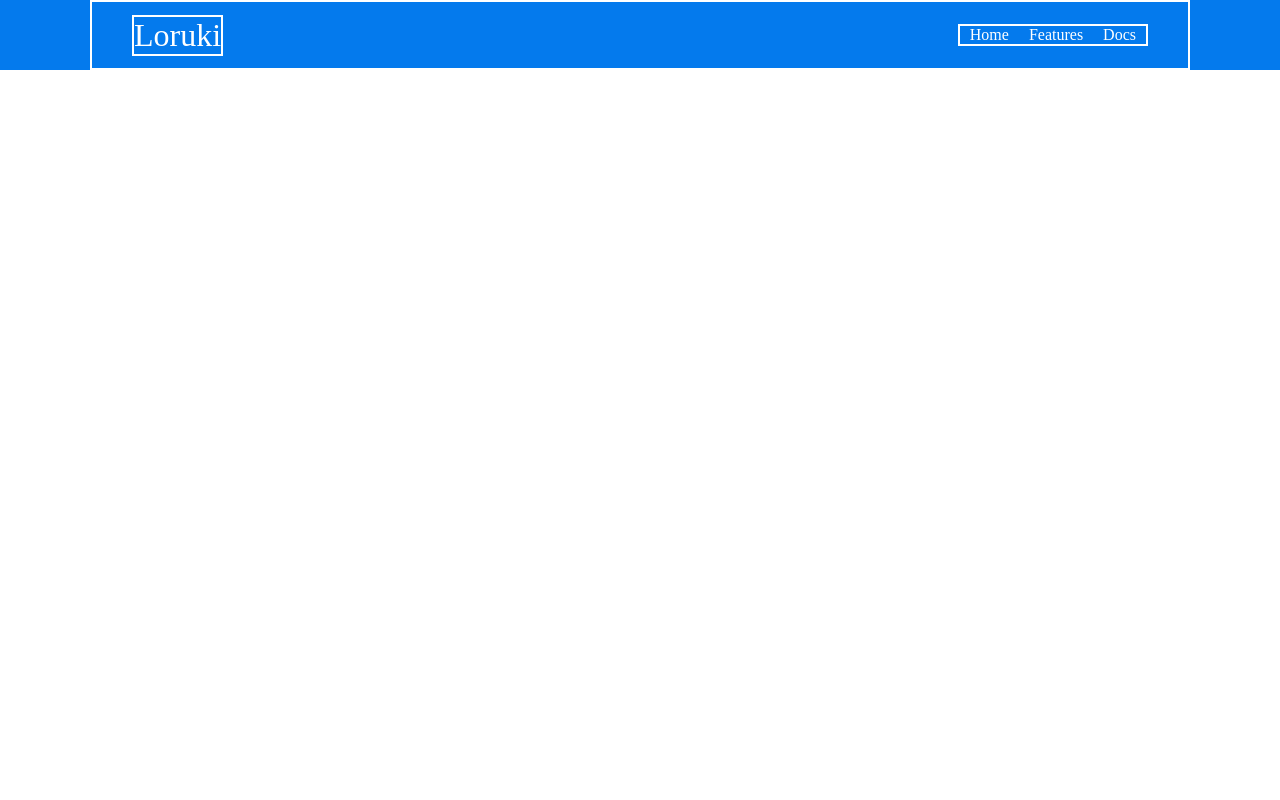
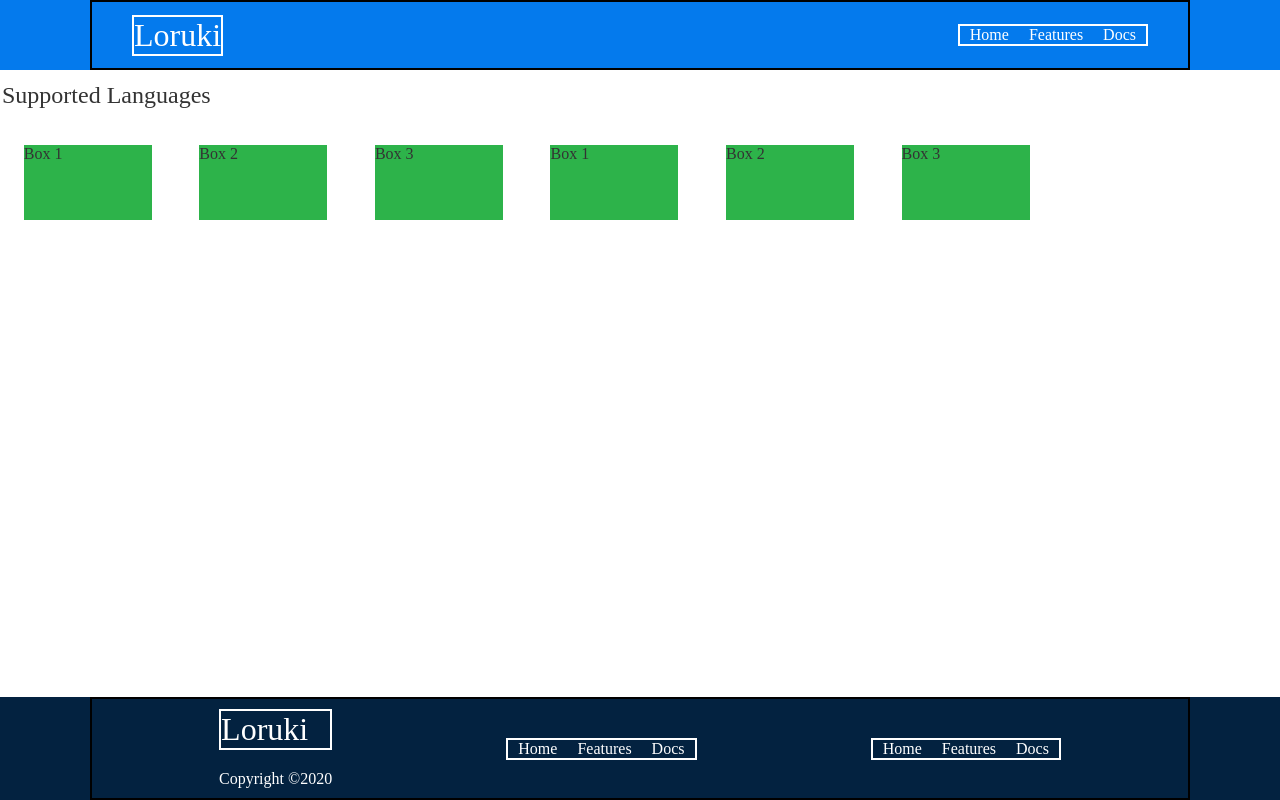
Before and after one commit to dpillai/cloud-hosting-landing-page, a plain HTML site: page index.html in a window 1280 px wide. Drawn offline with Linux system fonts and the light colour scheme.

Commit message:
Footer added

```diff
--- a/css/styles.css
+++ b/css/styles.css
@@ -40,7 +40,7 @@ img {
 .navbar .flex{
     justify-content:space-between;
 }
-.navbar ul {
+ul {
     display: flex;
     justify-content: end;
 }
@@ -48,7 +48,7 @@ img {
     color: white;
 }
 .container{
-    border: 2px solid white;
+    border: 2px solid black;
     max-width: 1100px;
     margin: 0 auto;
     padding: 0 40px;
@@ -60,3 +60,26 @@ img {
     align-items: center;
     height: 100%;
 }
+
+footer {
+    position: fixed;
+    bottom: 0;
+    width: 100%;
+    background-color: #032240;
+    color: white;
+ }
+footer a {
+    color: white;
+}
+footer .flex{
+    justify-content: space-around;
+    align-items: center;
+
+}
+.box {
+    background: #2db34a;
+    float: left;
+    margin: 1.858736059%;
+    width: 10%;
+    height: 75px;
+}
--- a/index.html
+++ b/index.html
@@ -22,6 +22,39 @@
 
         </div>
     </div>
+    <section id="languages">
+        <div>
+            <h2>Supported Languages</h2>
+            <div class="box-set">
+                <figure class="box">Box 1</figure>
+                <figure class="box">Box 2</figure>
+                <figure class="box">Box 3</figure>
+                <figure class="box">Box 1</figure>
+                <figure class="box">Box 2</figure>
+                <figure class="box">Box 3</figure>
+              </div>
+
+        </div>
+    </section>
+
+    <footer>
+        <div class="container flex">
+            <div>
+                <h1 class="logo">Loruki</h1>
+                <p> Copyright &copy;2020</p>
+            </div>
+            <ul>
+                <li><a href="index.html">Home</a></li>
+                <li><a href="features.html">Features</a></li>
+                <li><a href="docs.html">Docs</a></li>
+            </ul>
+            <ul>
+                <li><a href="index.html">Home</a></li>
+                <li><a href="features.html">Features</a></li>
+                <li><a href="docs.html">Docs</a></li>
+            </ul>
+        </div>
+    </footer>
 
 </body>
 </html>
```
